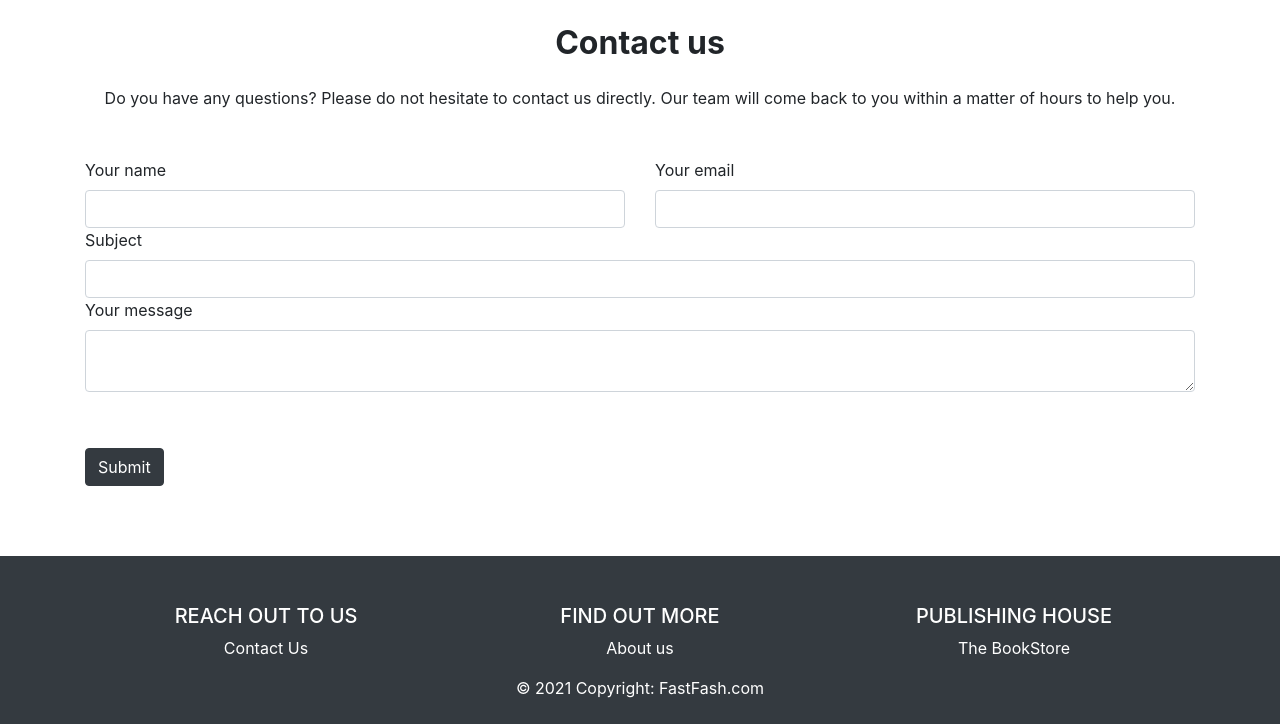
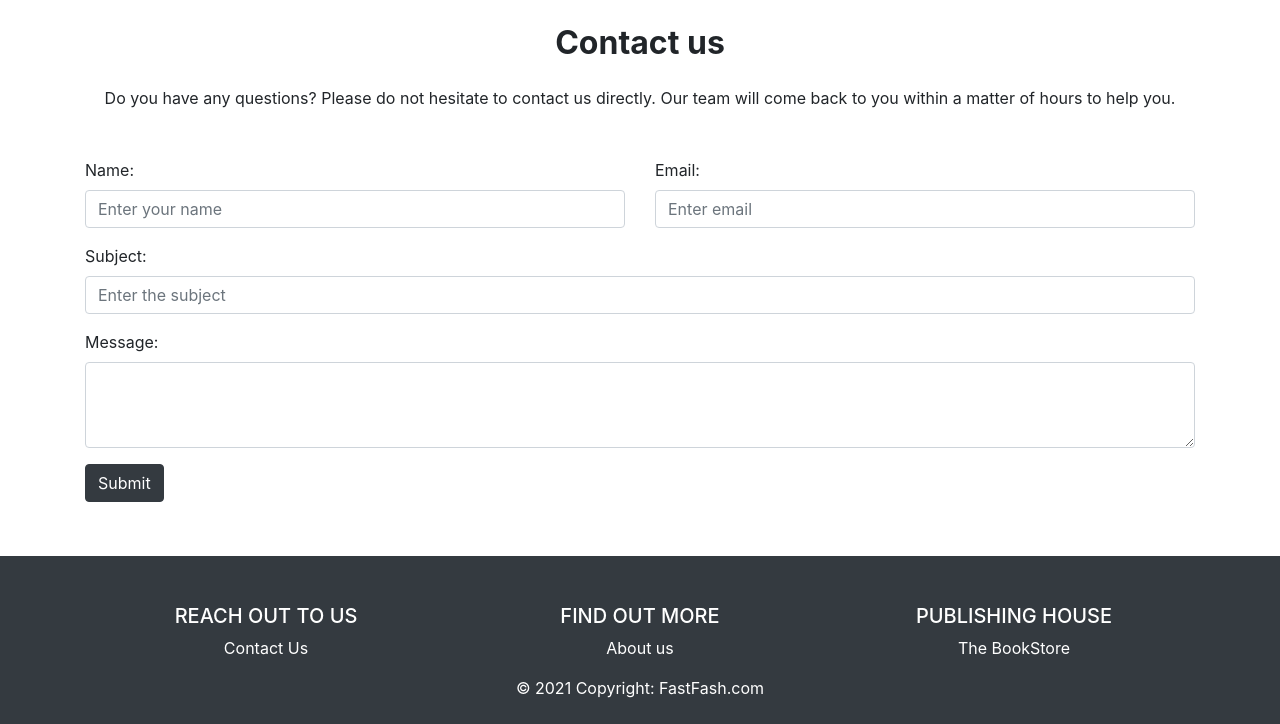
Before and after one commit to ivanpyw1999/INF1005Websys, a PHP site: page /ContactUs.php in a window 1280 px wide. Shown: the part 76-800 px from the top of the page. Run offline with PHP 8.4, Linux system fonts and the light colour scheme; some libraries are stand-ins or nearby versions.

Commit message:
added some validation for contact us

```diff
--- a/INF1005Project/Pages/AboutUs.php
+++ b/INF1005Project/Pages/AboutUs.php
@@ -46,7 +46,7 @@ Click nbfs://nbhost/SystemFileSystem/Templates/Other/html.html to edit this temp
                     <div class="row h-100 align-items-center py-5">
                         <div class="col-lg-6">
                             <h1 class="display-4">About us</h1>
-                            <p class="lead text-muted mb-0">We are a small group of fashion enthusiasts selling you the best clothes while saving the environment</p>
+                            <p class="lead text-muted mb-0">We are a small group of fashion enthusiasts selling you the best clothes</p>
 
                         </div>
                         <div class="col-lg-6 d-none d-lg-block"><img src="https://bootstrapious.com/i/snippets/sn-about/illus.png" alt="" class="img-fluid"></div>
@@ -58,14 +58,14 @@ Click nbfs://nbhost/SystemFileSystem/Templates/Other/html.html to edit this temp
                 <div class="container py-5">
                     <div class="row align-items-center mb-5">
                         <div class="col-lg-6 order-2 order-lg-1"><i class="fa fa-bar-chart fa-2x mb-3 text-primary"></i>
-                            <h2 class="font-weight-light">Lorem ipsum dolor sit amet</h2>
+                            <h2 class="font-weight-light">We love to save the environment!</h2>
                         </div>
                         <div class="col-lg-5 px-5 mx-auto order-1 order-lg-2"><img src="https://bootstrapious.com/i/snippets/sn-about/img-1.jpg" alt="" class="img-fluid mb-4 mb-lg-0"></div>
                     </div>
                     <div class="row align-items-center">
                         <div class="col-lg-5 px-5 mx-auto"><img src="https://bootstrapious.com/i/snippets/sn-about/img-2.jpg" alt="" class="img-fluid mb-4 mb-lg-0"></div>
                         <div class="col-lg-6"><i class="fa fa-leaf fa-2x mb-3 text-primary"></i>
-                            <h2 class="font-weight-light">Lorem ipsum dolor sit amet</h2>
+                            <h2 class="font-weight-light">Sell your used clothes to us to increase sustainability in the fashion world. </h2>
                         </div>
                     </div>
                 </div>
--- a/INF1005Project/Pages/ContactUs.php
+++ b/INF1005Project/Pages/ContactUs.php
@@ -51,75 +51,49 @@ Click nbfs://nbhost/SystemFileSystem/Templates/Other/html.html to edit this temp
 
                 <div class="row">
 
-                    <!--Grid column-->
                     <div class="col-md-12 mb-md-0 mb-5">
-                        <form id="contact-form" name="contact-form" action="process_ContactUs.php" method="POST">
 
-                            <!--Grid row-->
-                            <div class="row">
+                        <form method="post">
 
-                                <!--Grid column-->
-                                <div class="col-md-6">
-                                    <div class="md-form mb-0">
-                                        <label for="name" class="">Your name</label>
-                                        <input type="text" id="name" name="name" class="form-control">
+                            <div class ="row">
+                                <div class="form-group col-md-6">
+                                    <label for="name">Name:</label>
+                                    <input class="form-control" type="text" id="name"
+                                           minlength = "10" required name="name" placeholder="Enter your name">
+                                </div>
 
-                                    </div>
+                                <div class="form-group col-md-6">
+                                    <label for="email">Email:</label>
+                                    <input class="form-control" type="email" id="email"
+                                           minlength = "10" required name="email" placeholder="Enter email">
                                 </div>
-                                <!--Grid column-->
-
-                                <!--Grid column-->
-                                <div class="col-md-6">
-                                    <div class="md-form mb-0">
-                                        <label for="email" class="">Your email</label>
-                                        <input type="text" id="email" name="email" class="form-control">
-
-                                    </div>
-                                </div>
-                                <!--Grid column-->
 
                             </div>
-                            <!--Grid row-->
 
-                            <!--Grid row-->
-                            <div class="row">
-                                <div class="col-md-12">
-                                    <div class="md-form mb-0">
-                                        <label for="subject" class="">Subject</label>
-                                        <input type="text" id="subject" name="subject" class="form-control">
+                            <div class="form-group">
+                                <label for="subject">Subject:</label>
+                                <input class="form-control" type="text" id="subject"
+                                       minlength = "10" required name="subject" placeholder="Enter the subject">
+                            </div>
 
-                                    </div>
-                                </div>
+                            <div class="form-group">
+                                <label for="message">Message:</label>
+                                <textarea class="form-control" id="message" name="message" rows="3"></textarea>
                             </div>
-                            <!--Grid row-->
 
-                            <!--Grid row-->
-                            <div class="row">
-
-                                <!--Grid column-->
-                                <div class="col-md-12">
-
-                                    <div class="md-form">
-                                        <label for="message">Your message</label>
-                                        <textarea type="text" id="message" name="message" rows="2" class="form-control md-textarea"></textarea>
-
-                                    </div>
-
-                                </div>
+                            <div class="form-group">
+                                <button class="btn btn-dark" type="submit">Submit</button>
                             </div>
-                            <!--Grid row-->
-
                         </form>
-
-                        <div class="text-center text-md-left" style="padding-top: 5%">
-                            <button type="button" class="btn btn-dark">Submit</button>
-                        </div>
-                        <div class="status"></div>
                     </div>
-                    <!--Grid column-->
+                        <!--Grid column-->
 
 
-                </div>
+                        </div>
+                        <!--Grid column-->
+
+
+                    </div>
 
             </section>
             <!--Section: Contact v.2-->
--- a/INF1005Project/css/products.css
+++ b/INF1005Project/css/products.css
@@ -22,7 +22,7 @@
 .productfilterdiv{
     min-width: 20rem;
     width: 30%;
-    background-color: ##fffdf7;
+    background-color: #fffdf7;
 
 }
 
```
Also changed, not shown: INF1005Project/Pages/ShoppingCart.php (+11 -11 lines), 2 other files.
